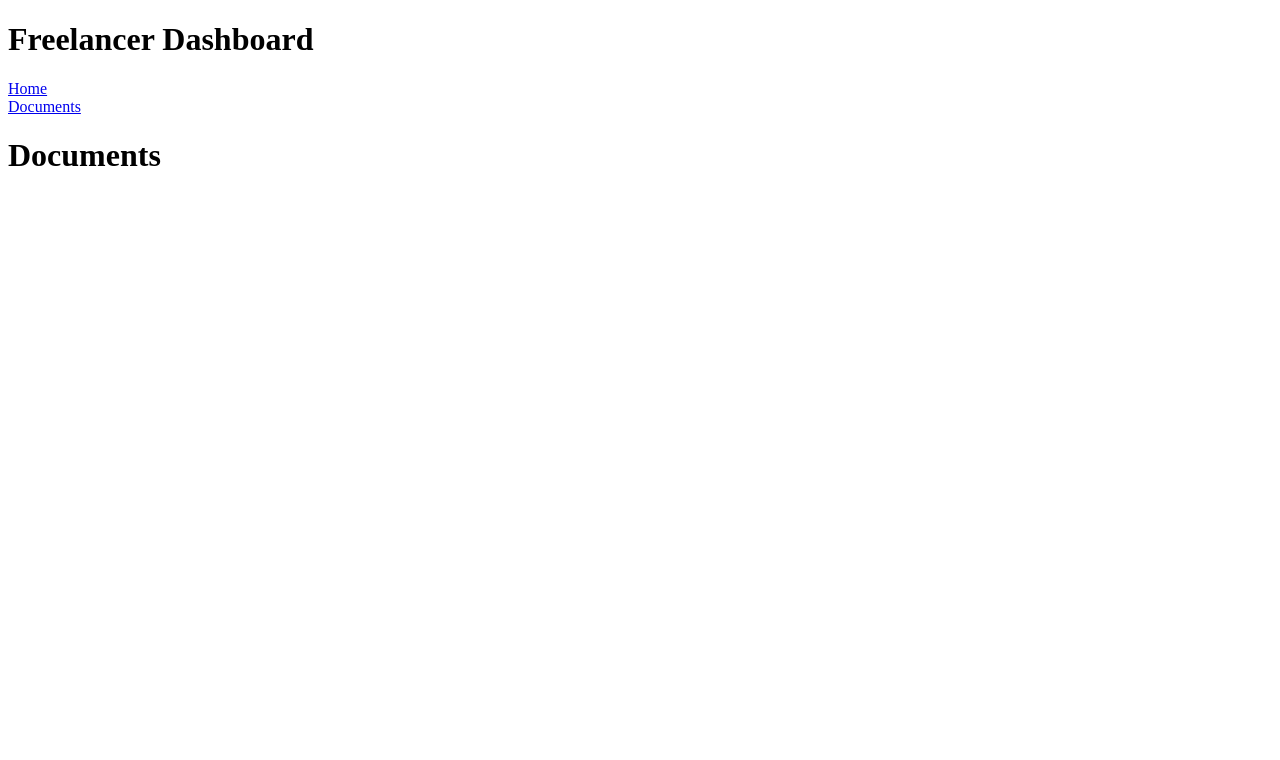
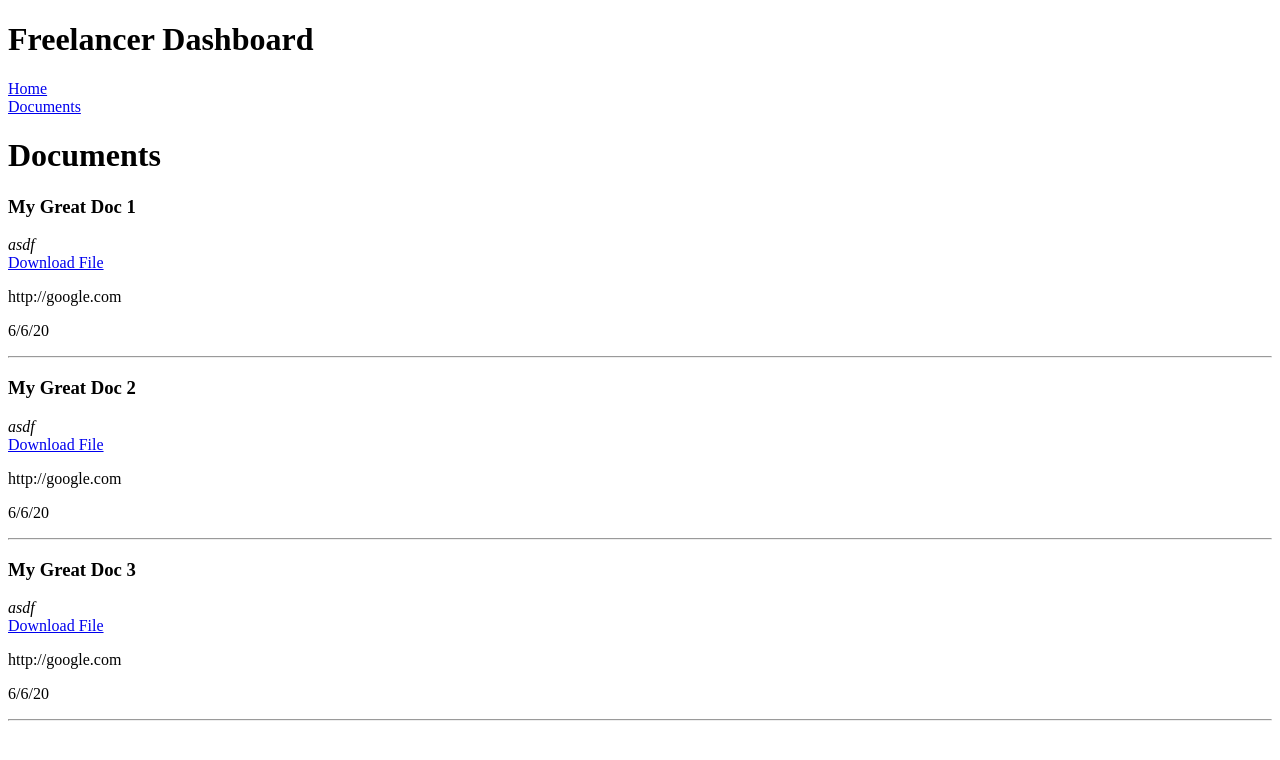
Before and after one commit to FredLC/freelancer-dashboard-angular, an Angular app: page /documents in a window 1280 px wide. Shown: the top 760 px of the page. Built offline with nearby package versions, Linux system fonts and the light colour scheme.

Commit message:
Built document interface and generated mock data

```diff
--- /dev/null
+++ b/src/app/documents/document.ts
@@ -0,0 +1,7 @@
+export interface Document {
+	title: string,
+	description: string,
+	file_url: string,
+	image_url: string,
+	updated_at: string
+}
--- a/src/app/documents/documents.component.html
+++ b/src/app/documents/documents.component.html
@@ -1 +1,16 @@
 <h1>Documents</h1>
+
+<div *ngFor="let doc of documents">
+	<h3>{{ doc.title }}</h3>
+
+	<em>{{ doc.description }}</em>
+
+	<div>
+		<a href="{{ doc.file_url }}">Download File</a>
+	</div>
+
+	<p>{{ doc.image_url }}</p>
+
+	<p>{{ doc.updated_at }}</p>
+	<hr>
+</div>
--- a/src/app/documents/documents.component.ts
+++ b/src/app/documents/documents.component.ts
@@ -1,7 +1,32 @@
 import { Component } from '@angular/core';
+import { Document } from './document';
 
 @Component({
   selector: 'documents',
   templateUrl: './documents.component.html'
 })
-export class DocumentsComponent { }
+export class DocumentsComponent {
+	documents: Document[] = [
+		{
+			title: 'My Great Doc 1',
+			description: 'asdf',
+			file_url: 'http://google.com',
+			image_url: 'http://google.com',
+			updated_at: '6/6/20'
+		},
+		{
+			title: 'My Great Doc 2',
+			description: 'asdf',
+			file_url: 'http://google.com',
+			image_url: 'http://google.com',
+			updated_at: '6/6/20'
+		},
+		{
+			title: 'My Great Doc 3',
+			description: 'asdf',
+			file_url: 'http://google.com',
+			image_url: 'http://google.com',
+			updated_at: '6/6/20'
+		}
+	]
+}
```
